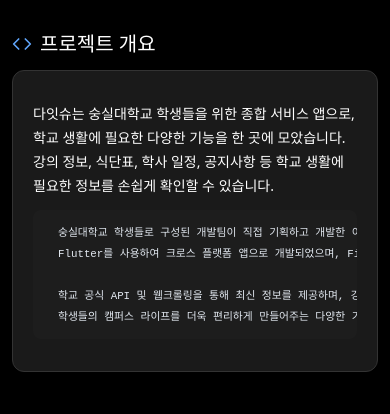
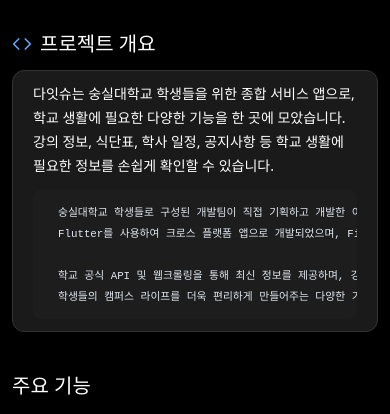
Before and after one commit to halfmoon-mind/projects, a React (Vite) app: page /projects/da-it-ssu in a window 390 px wide. Shown: the part 671-1085 px from the top of the page. Built offline with nearby package versions, Linux system fonts and the light colour scheme.

Commit message:
fix: 상하패딩 업데이트

```diff
--- a/src/pages/ProjectDetail.tsx
+++ b/src/pages/ProjectDetail.tsx
@@ -188,7 +188,7 @@
                     <Code size={20} className="text-blue-400" />
                     프로젝트 개요
                   </h2>
-                  <div className="bg-[#1a1a1a] backdrop-blur-sm rounded-xl p-5 sm:p-8 border border-[#333333] text-gray-100 leading-7 shadow-xl">
+                  <div className="bg-[#1a1a1a] backdrop-blur-sm rounded-xl px-5 py-0 sm:p-8 border border-[#333333] text-gray-100 leading-7 shadow-xl">
                     <div className="prose prose-invert prose-sm sm:prose-base max-w-none markdown-body">
                       <ReactMarkdown>{project.longDescription.trim()}</ReactMarkdown>
                     </div>
@@ -202,7 +202,7 @@
                       <Brain size={20} className="text-blue-400" />
                       개발 과정에서의 고민들
                     </h2>
-                    <div className="bg-[#1a1a1a] backdrop-blur-sm rounded-xl p-5 sm:p-8 border border-[#333333] text-gray-100 leading-7 shadow-xl">
+                    <div className="bg-[#1a1a1a] backdrop-blur-sm rounded-xl px-5 py-0 sm:p-8 border border-[#333333] text-gray-100 leading-7 shadow-xl">
                       <div className="prose prose-invert prose-sm sm:prose-base max-w-none markdown-body">
                         <ReactMarkdown>{project.challenges.trim()}</ReactMarkdown>
                       </div>
```
